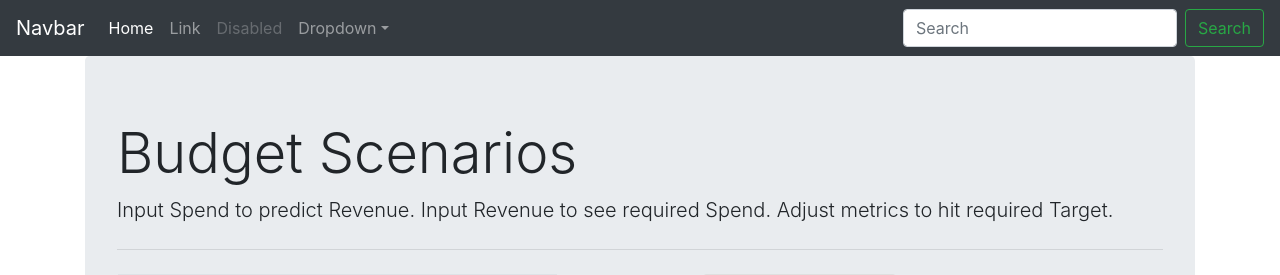
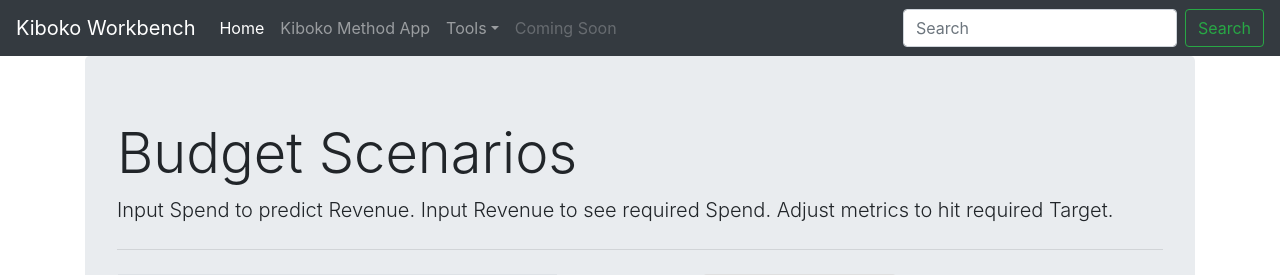
Before and after one commit to querybridge-llc/budget_scenario, a Django app: page /budgetcalc/ in a window 1280 px wide. Shown: the top 275 px of the page. Run offline with Django 3.2, Linux system fonts and the light colour scheme; some libraries are stand-ins or nearby versions.

Commit message:
modify navigation

```diff
--- a/wantlin/templates/base.html
+++ b/wantlin/templates/base.html
@@ -13,9 +13,9 @@
     <meta name="viewport" content="width=device-width, initial-scale=1, shrink-to-fit=no">
     <meta name="description" content="">
     <meta name="author" content="">
-    <link rel="icon" href="/docs/4.0/assets/img/favicons/favicon.ico">
+    <link rel="icon" href="https://kibokomethod.com/wp-content/uploads/2023/12/cropped-favicon-icon-png-1-80x80.png">
 
-    <title>Budget Scenario Calculator</title>
+    <title>Kiboko Workbench | Budget Scenario Calculator</title>
 
     <link rel="canonical" href="https://getbootstrap.com/docs/4.0/examples/starter-template/">
 
@@ -33,7 +33,7 @@
   <body>
 
     <nav class="navbar navbar-expand-md navbar-dark bg-dark fixed-top">
-      <a class="navbar-brand" href="#">Navbar</a>
+      <a class="navbar-brand" href="#">Kiboko Workbench</a>
       <button class="navbar-toggler" type="button" data-toggle="collapse" data-target="#navbarsExampleDefault" aria-controls="navbarsExampleDefault" aria-expanded="false" aria-label="Toggle navigation">
         <span class="navbar-toggler-icon"></span>
       </button>
@@ -44,18 +44,18 @@
             <a class="nav-link" href="#">Home <span class="sr-only">(current)</span></a>
           </li>
           <li class="nav-item">
-            <a class="nav-link" href="#">Link</a>
+            <a class="nav-link" href="https://kiboko.app">Kiboko Method App</a>
+          </li>
+          <li class="nav-item dropdown">
+            <a class="nav-link dropdown-toggle" href="http://example.com" id="dropdown01" data-toggle="dropdown" aria-haspopup="true" aria-expanded="false">Tools</a>
+            <div class="dropdown-menu" aria-labelledby="dropdown01">
+              <a class="dropdown-item" href="#">Marketing Budget Scenarios</a>
+              <a class="dropdown-item" href="#">Marketing Performance Forecast</a>
+              <a class="dropdown-item" href="#">Something Really Cool</a>
+            </div>
           </li>
           <li class="nav-item">
-            <a class="nav-link disabled" href="#">Disabled</a>
-          </li>
-          <li class="nav-item dropdown">
-            <a class="nav-link dropdown-toggle" href="http://example.com" id="dropdown01" data-toggle="dropdown" aria-haspopup="true" aria-expanded="false">Dropdown</a>
-            <div class="dropdown-menu" aria-labelledby="dropdown01">
-              <a class="dropdown-item" href="#">Action</a>
-              <a class="dropdown-item" href="#">Another action</a>
-              <a class="dropdown-item" href="#">Something else here</a>
-            </div>
+            <a class="nav-link disabled" href="#">Coming Soon</a>
           </li>
         </ul>
         <form class="form-inline my-2 my-lg-0">
```
